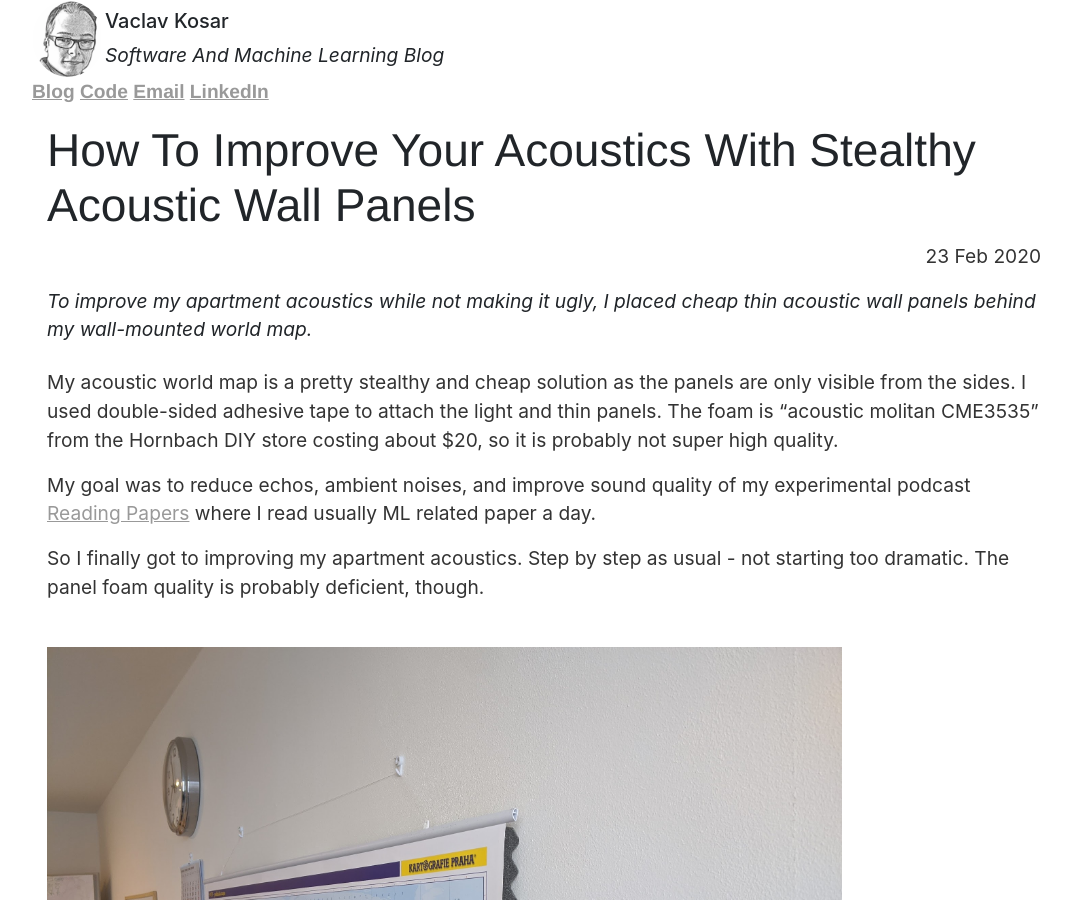
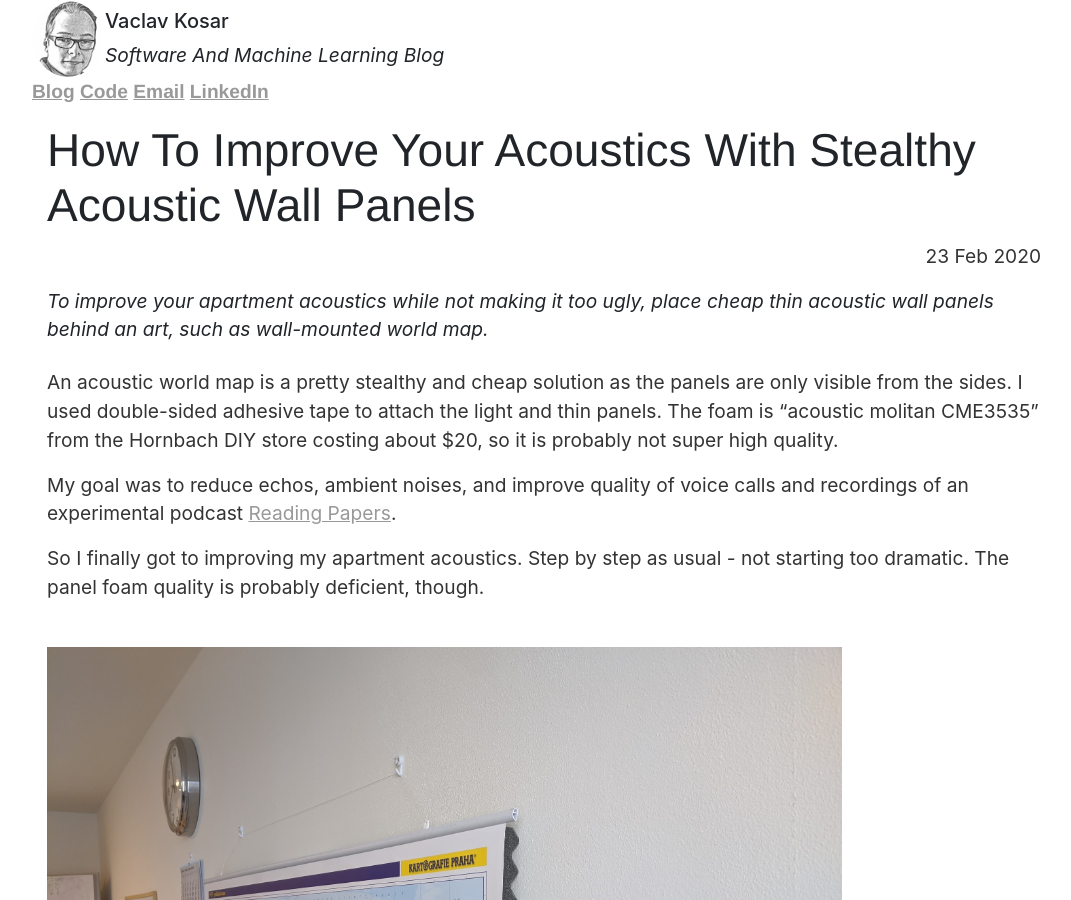
Before and after one commit to vackosar/vackosar.github.io, a Jekyll site: the page built from _posts/2020-02-23-Stealthy-acoustic-panels.md, in a window 1280 px wide and 900 px high. Shown: the whole window, without its empty margins (96-1167 px from the left). Built offline with Jekyll 4.4.1, drawn with Linux system fonts in a browser that asks for light colours; nearby versions of some CDN libraries; library files that are not in the unit come from our copies; comment, search, counter and statistics services are not loaded.

Commit message:
stealhy acoustic map

```diff
--- a/_posts/2020-02-23-Stealthy-acoustic-panels.md
+++ b/_posts/2020-02-23-Stealthy-acoustic-panels.md
@@ -3,16 +3,16 @@ layout: post
 title: "How To Improve Your Acoustics With Stealthy Acoustic Wall Panels"
 date: 2020-02-23
 categories: health
-description: To improve my apartment acoustics while not making it ugly, I placed cheap thin acoustic wall panels behind my wall-mounted world map.
+description: To improve your apartment acoustics while not making it too ugly, place cheap thin acoustic wall panels behind an art, such as wall-mounted world map.
 image: https://raw.githubusercontent.com/vackosar/vackosar.github.io/master/images/2020-02-23-map-side.jpg
 permalink: /:categories/:title
 redirect_from:
 - /2020/02/23/Stealthy-acoustic-panels.html
 ---
 
-My acoustic world map is a pretty stealthy and cheap solution as the panels are only visible from the sides. I used double-sided adhesive tape to attach the light and thin panels. The foam is "acoustic molitan CME3535" from the Hornbach DIY store costing about $20, so it is probably not super high quality.
+An acoustic world map is a pretty stealthy and cheap solution as the panels are only visible from the sides. I used double-sided adhesive tape to attach the light and thin panels. The foam is "acoustic molitan CME3535" from the Hornbach DIY store costing about $20, so it is probably not super high quality.
 
-My goal was to reduce echos, ambient noises, and improve sound quality of my experimental podcast [Reading Papers](https://youtu.be/-khooNLxuII) where I read usually ML related paper a day.
+My goal was to reduce echos, ambient noises, and improve quality of voice calls and recordings of an experimental podcast [Reading Papers](https://youtu.be/-khooNLxuII).
 
 So I finally got to improving my apartment acoustics. Step by step as usual - not starting too dramatic. The panel foam quality is probably deficient, though.
 
```
